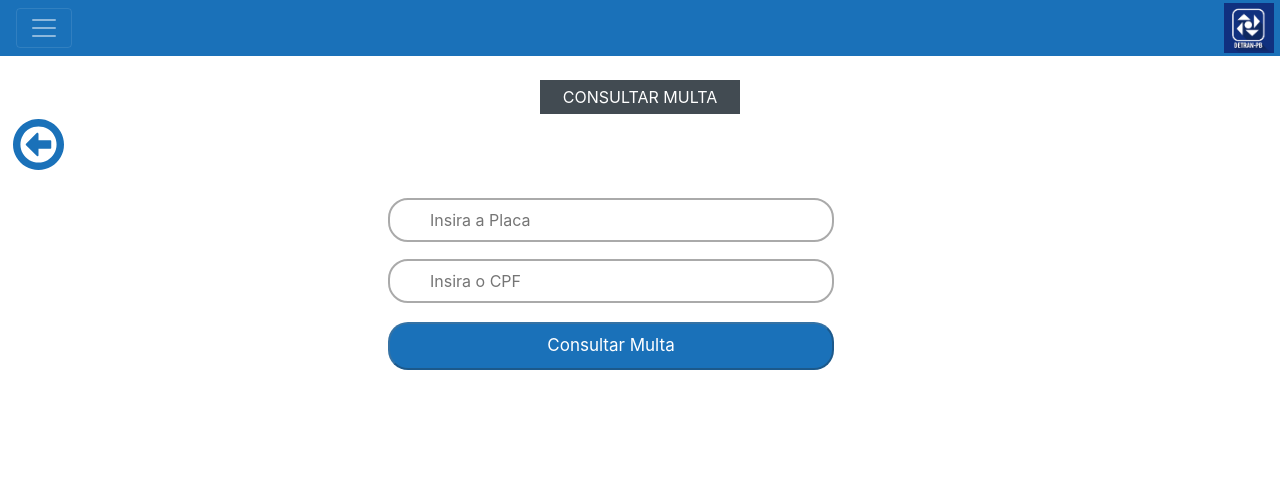
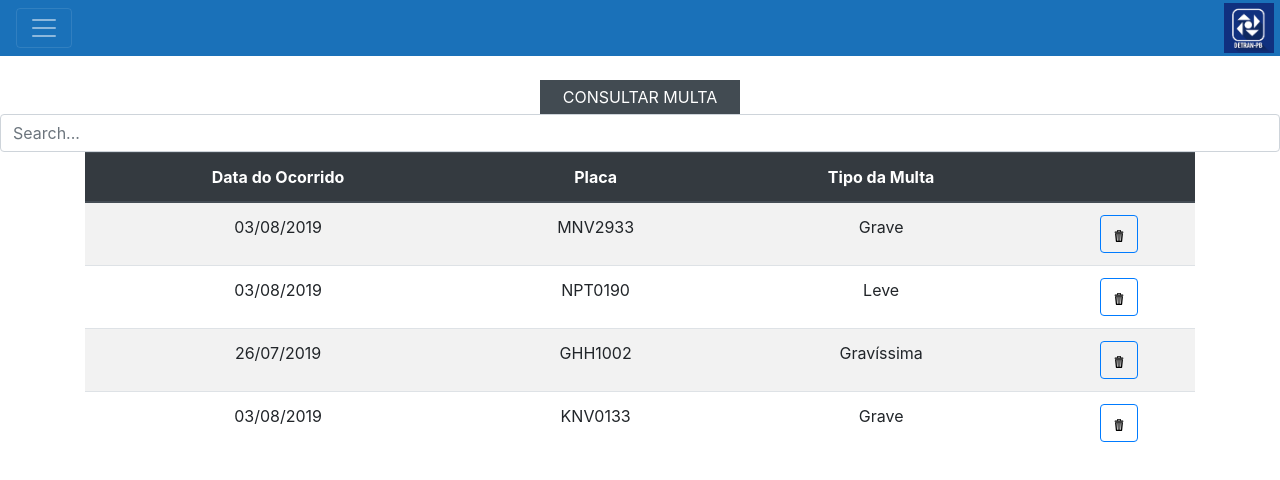
Before and after one commit to andersonribeirosi/treinamento-ctis, an Angular app: page /home/consultarMulta in a window 1280 px wide. Shown: the top 480 px of the page. Built offline with nearby package versions, Linux system fonts and the light colour scheme; data requests are answered from the project's data file.

Commit message:
adicionado pipe que faz a filtragem pela placa do veiculo

```diff
--- a/src/app/app.module.ts
+++ b/src/app/app.module.ts
@@ -11,6 +11,7 @@ import { ConsultaMultaComponent } from './pages/consulta-multa/consulta-multa.co
 import { CadastroMultaComponent } from './pages/cadastro-multa/cadastro-multa.component';
 import { CadastroVeiculoComponent } from './pages/cadastro-veiculo/cadastro-veiculo.component';
 import { TabMultaComponent } from './pages/cadastro-multa/tab-multa/tab-multa.component';
+import { FilterPipe } from './pipes/filter/filter.pipe';
 
 @NgModule({
   declarations: [
@@ -20,7 +21,9 @@ import { TabMultaComponent } from './pages/cadastro-multa/tab-multa/tab-multa.co
     ConsultaMultaComponent,
     CadastroMultaComponent,
     CadastroVeiculoComponent,
-    TabMultaComponent  ],
+    TabMultaComponent,
+    FilterPipe
+  ],
   imports: [
     BrowserModule,
     AppRoutingModule,
--- a/src/app/pages/cadastro-multa/cadastro-multa.component.ts
+++ b/src/app/pages/cadastro-multa/cadastro-multa.component.ts
@@ -11,7 +11,6 @@ import { MultaService } from 'src/app/services/multa-service/multa.service';
 export class CadastroMultaComponent implements OnInit {
 
   cadastroMultaForm: FormGroup;
-  // tipoMulta:  any[] = ['Grave', 'Gravíssima', 'Leve', 'Média'];
   listMultas: any;
 
   constructor(private router: Router,
--- a/src/app/pages/cadastro-multa/tab-multa/tab-multa.component.html
+++ b/src/app/pages/cadastro-multa/tab-multa/tab-multa.component.html
@@ -1,15 +1,21 @@
+<div>
+  <input type="text" class="form-control" name="filterMulta" placeholder="Search..." [(ngModel)]="filterMulta">
+</div>
+
 <div class="container">
-  <table class="table">
+  <table class="table table-striped">
     <thead class="thead-dark">
       <tr class="align">
         <th scope="col">Data do Ocorrido</th>
         <th scope="col">Placa</th>
         <th scope="col">Tipo da Multa</th>
+        <th scope="col"></th>
+
 
       </tr>
     </thead>
     <tbody>
-      <tr class="align" *ngFor="let multa of multas">
+      <tr class="align" *ngFor="let multa of multas | filter: filterMulta">
         <td>{{ multa.data }}</td>
         <td>{{ multa.placa }}</td>
         <td>{{ multa.tipoMulta }}</td>
--- a/src/app/pages/cadastro-multa/tab-multa/tab-multa.component.ts
+++ b/src/app/pages/cadastro-multa/tab-multa/tab-multa.component.ts
@@ -10,6 +10,8 @@ import { MultaService } from 'src/app/services/multa-service/multa.service';
 export class TabMultaComponent implements OnInit {
 
   multas: MultaModel[];
+
+  filterMulta = '';
 
   constructor(private rest: MultaService) { }
 
--- a/src/app/pages/consulta-multa/consulta-multa.component.html
+++ b/src/app/pages/consulta-multa/consulta-multa.component.html
@@ -4,25 +4,24 @@
   <span class="menu-label label-primary d-block text-center">CONSULTAR MULTA</span>
 </div>
 
-<div><img class="back" src="../../assets/left-arrow.svg" (click)="back()"></div>
+<!-- <div><img class="back" src="../../assets/left-arrow.svg" (click)="back()"></div>
 <div class="align">
-
 
   <form class="content-flex" id="formulario" class="form-group" [formGroup]="consultaPlacaForm">
 
     <div class="inputWithIcon">
       <input formControlName="placa" type="text" placeholder="Insira a Placa" #placa required>
-      <!-- <i class="fa fa-user fa-lg fa-fw" aria-hidden="true"></i> -->
     </div>
     <div id="error">{{ getError('placa') }}</div>
 
       <div class="inputWithIcon">
           <input
            formControlName="cpf" type="text" placeholder="Insira o CPF" #cpf required>
-          <!-- <i class="fa fa-phone" aria-hidden="true"></i> -->
         </div>
         <div id="error">{{ getError('cpf')}}</div>
 
     <button class="button" [disabled]="consultaPlacaForm.invalid" type="submit" (click)="register()"><b>Consultar Multa</b></button>
   </form>
-</div>
+</div> -->
+
+<app-tab-multa></app-tab-multa>
--- a/src/app/pages/consulta-multa/consulta-multa.component.ts
+++ b/src/app/pages/consulta-multa/consulta-multa.component.ts
@@ -13,6 +13,7 @@ export class ConsultaMultaComponent implements OnInit {
 
   consultaPlacaForm: FormGroup;
   listMultas: any;
+  filterMulta = '';
 
   constructor(private router: Router,
     private fb: FormBuilder,
--- /dev/null
+++ b/src/app/pipes/filter/filter.pipe.ts
@@ -0,0 +1,19 @@
+import { Pipe, PipeTransform } from '@angular/core';
+
+@Pipe({
+  name: 'filter'
+})
+export class FilterPipe implements PipeTransform {
+
+  transform(value: any, arg: any): any {
+    if (arg === '' || arg.length < 3) return value;
+    const resultPosts = [];
+    for (const multa of value) {
+      if (multa.placa.toLowerCase().indexOf(arg.toLowerCase()) > -1) {
+        resultPosts.push(multa);
+      };
+    };
+    return resultPosts;
+  }
+
+}
```
Also changed, not shown: 1 other file (tests, documents, lock files or other folders).
